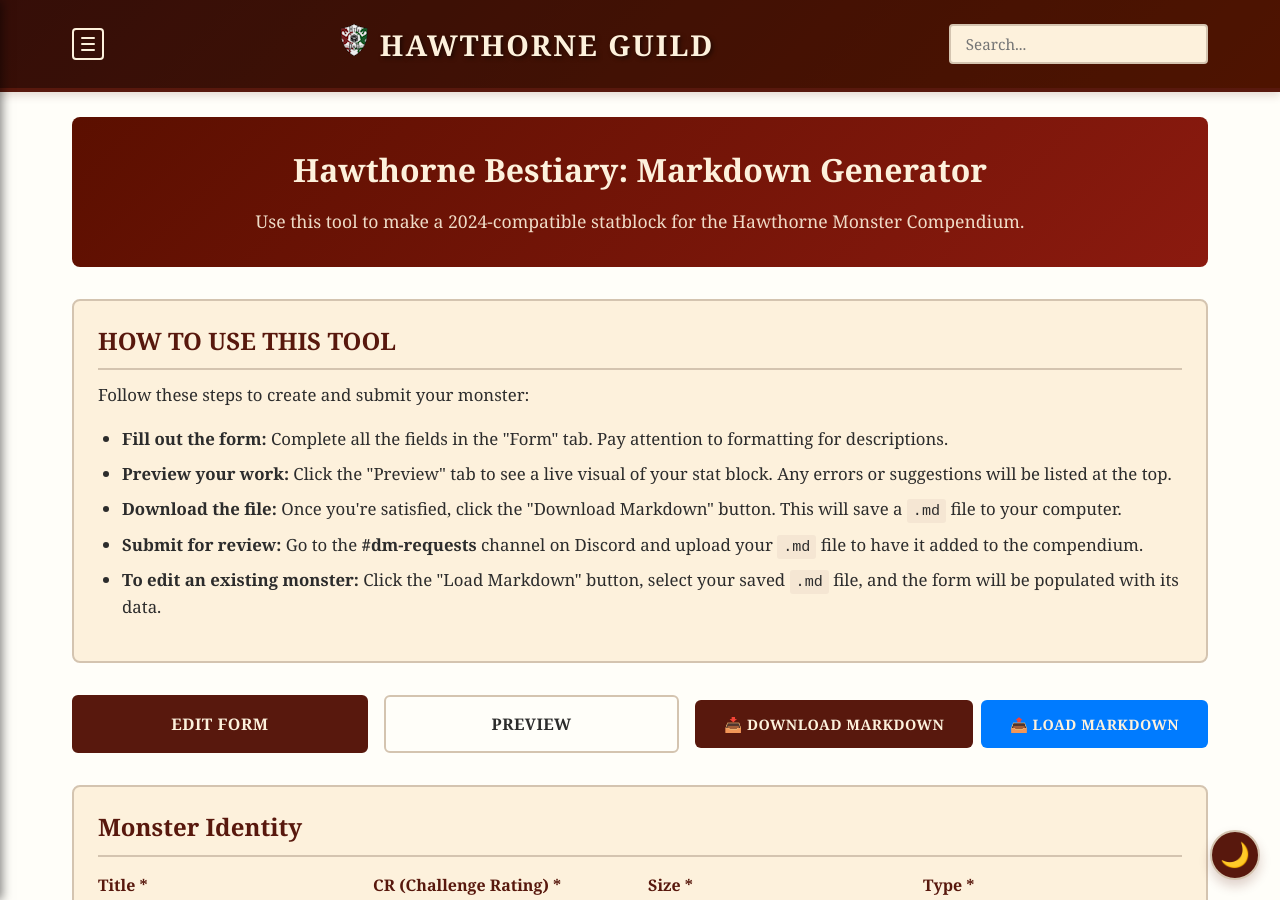
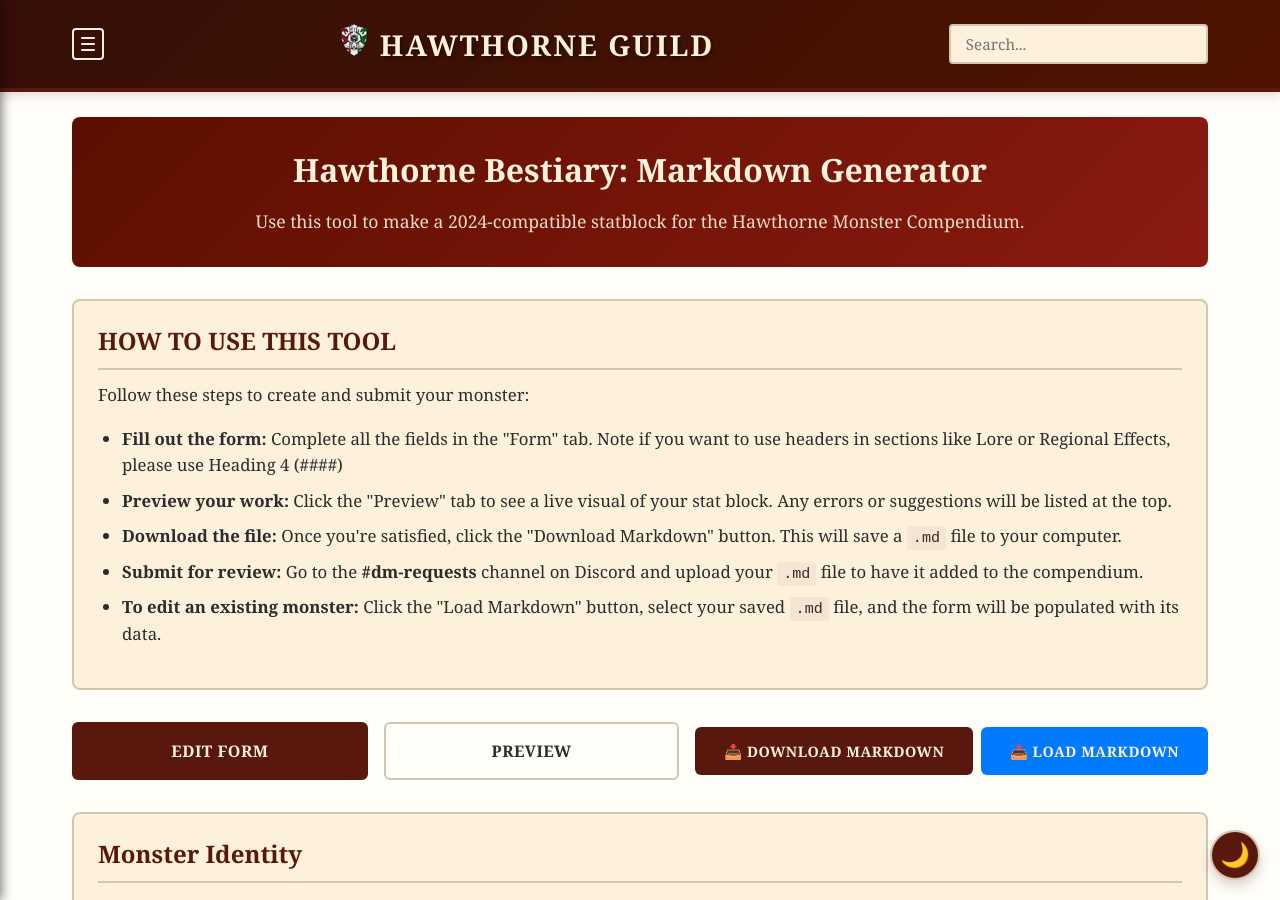
Before and after one commit to coconutswallow/Guides, a Jekyll site: the page built from monster-compendium/generator.html, in a window 1280 px wide and 900 px high. Built offline with Jekyll 4.4.1, drawn with Linux system fonts in a browser that asks for light colours; comment, search, counter and statistics services are not loaded.

Commit message:
Update generator.html

```diff
--- a/monster-compendium/generator.html
+++ b/monster-compendium/generator.html
@@ -13,7 +13,7 @@
         <h3>How to Use This Tool</h3>
         <p>Follow these steps to create and submit your monster:</p>
         <ul>
-            <li><strong>Fill out the form:</strong> Complete all the fields in the "Form" tab. Pay attention to formatting for descriptions.</li>
+            <li><strong>Fill out the form:</strong> Complete all the fields in the "Form" tab. Note if you want to use headers in sections like Lore or Regional Effects, please use Heading 4 (####)</li>
             <li><strong>Preview your work:</strong> Click the "Preview" tab to see a live visual of your stat block. Any errors or suggestions will be listed at the top.</li>
             <li><strong>Download the file:</strong> Once you're satisfied, click the "Download Markdown" button. This will save a <code>.md</code> file to your computer.</li>
             <li><strong>Submit for review:</strong> Go to the <strong>#dm-requests</strong> channel on Discord and upload your <code>.md</code> file to have it added to the compendium.</li>
```
